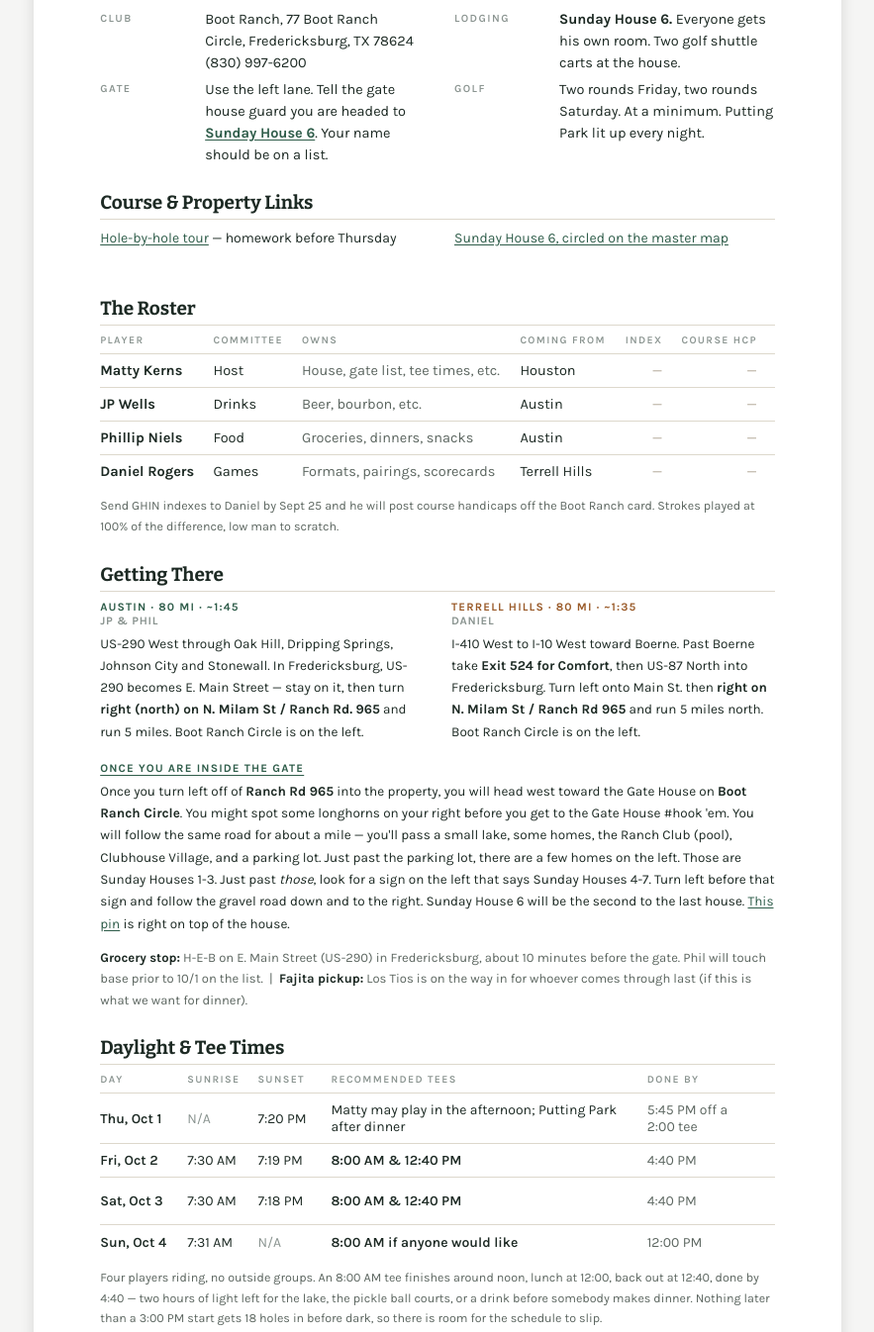
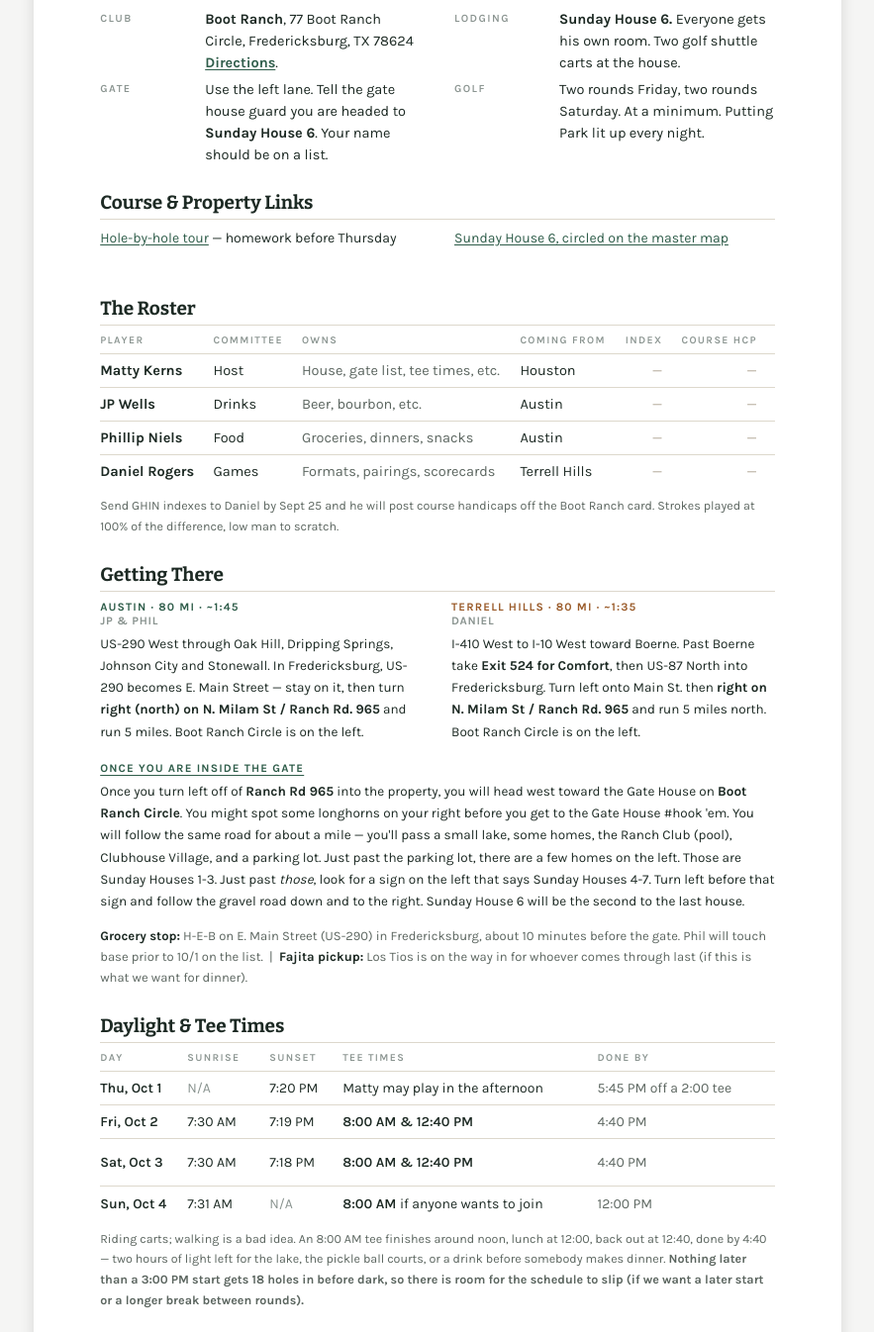
Before and after one commit to matke-lgtm/compadre26, a plain HTML site: page index.html in a window 1280 px wide. Shown: the part 260-1606 px from the top of the page at 99% size, without its empty margins (198-1081 px from the left). Drawn offline with nearby package versions, Linux system fonts and the light colour scheme.

Commit message:
Add files via upload

```diff
--- a/index.html
+++ b/index.html
@@ -43,6 +43,10 @@
     .sheet div[style*="break-inside:avoid"][style*="margin-bottom:16px"],
     .sheet div[style*="break-inside: avoid"][style*="margin-bottom: 16px"] {
       border-top: 1px solid #ddd8cc !important; padding-top: 12px !important; margin-bottom: 18px !important; }
+    /* first item of a day sits right under the day rule (or its intro line) — no divider */
+    .sheet div[style*="height:2px"] + div[style*="break-inside:avoid"],
+    .sheet div[style*="height:2px"] + p + div[style*="break-inside:avoid"] {
+      border-top: none !important; padding-top: 0 !important; }
     .sheet div[style*="font:600 16px Bitter"],
     .sheet div[style*="font: 600 16px Bitter"] {
       font-size: 17px !important; color: #2f5d4a !important; margin-bottom: 9px !important; }
@@ -81,9 +85,9 @@
   </div>
 
   <div style="display:grid; grid-template-columns:1fr 1fr; gap:6px 34px; margin:18px 0 4px; font-size:14.5px; line-height:1.5">
-    <div style="display:flex; gap:10px"><span style="flex:0 0 96px; font:600 11px Karla; letter-spacing:.13em; text-transform:uppercase; color:#8a9490; padding-top:3px">Club</span><span>Boot Ranch, 77 Boot Ranch Circle, Fredericksburg, TX 78624<br>(830) 997-6200</span></div>
+    <div style="display:flex; gap:10px"><span style="flex:0 0 96px; font:600 11px Karla; letter-spacing:.13em; text-transform:uppercase; color:#8a9490; padding-top:3px">Club</span><span><b>Boot Ranch</b>, 77 Boot Ranch Circle, Fredericksburg, TX 78624<br><b><a href="https://maps.app.goo.gl/6eXpGz9qFtswGACx7" target="_blank" rel="noopener">Directions</a></b>.</span></div>
     <div style="display:flex; gap:10px"><span style="flex:0 0 96px; font:600 11px Karla; letter-spacing:.13em; text-transform:uppercase; color:#8a9490; padding-top:3px">Lodging</span><span><strong>Sunday House 6.</strong> Everyone gets his own room. Two golf shuttle carts at the house.</span></div>
-    <div style="display:flex; gap:10px"><span style="flex:0 0 96px; font:600 11px Karla; letter-spacing:.13em; text-transform:uppercase; color:#8a9490; padding-top:3px">Gate</span><span>Use the left lane. Tell the gate house guard you are headed to <strong><a href="https://maps.app.goo.gl/6eXpGz9qFtswGACx7" target="_blank" rel="noopener">Sunday House 6</a></strong>. Your name should be on a list.</span></div>
+    <div style="display:flex; gap:10px"><span style="flex:0 0 96px; font:600 11px Karla; letter-spacing:.13em; text-transform:uppercase; color:#8a9490; padding-top:3px">Gate</span><span>Use the left lane. Tell the gate house guard you are headed to <strong>Sunday House 6</strong>. Your name should be on a list.</span></div>
     <div style="display:flex; gap:10px"><span style="flex:0 0 96px; font:600 11px Karla; letter-spacing:.13em; text-transform:uppercase; color:#8a9490; padding-top:3px">Golf</span><span>Two rounds Friday, two rounds Saturday. At a minimum. Putting Park lit up every night.</span></div>
   </div>
 
@@ -153,13 +157,13 @@
     </div>
     <div>
       <div style="font:700 11.5px Karla; letter-spacing:.1em; text-transform:uppercase; color:#9a5b2a; margin-bottom:6px">Terrell Hills · 80 mi · ~1:35<br><span style="color:#8a9490; letter-spacing:.06em">Daniel</span></div>
-      <p style="margin:0">I-410 West to I-10 West toward Boerne. Past Boerne take <strong>Exit 524 for Comfort</strong>, then US-87 North into Fredericksburg. Turn left onto Main St. then&nbsp;<strong style="">right on N. Milam St / Ranch Rd 965</strong>&nbsp;and run 5 miles north. Boot Ranch Circle is on the left.</p>
+      <p style="margin:0">I-410 West to I-10 West toward Boerne. Past Boerne take <strong>Exit 524 for Comfort</strong>, then US-87 North into Fredericksburg. Turn left onto Main St. then&nbsp;<strong style="">right on N. Milam St / Ranch Rd. 965</strong>&nbsp;and run 5 miles north. Boot Ranch Circle is on the left.</p>
     </div>
 
   </div>
   <div style="margin:18px 0 0; break-inside:avoid">
     <div style="font:700 11.5px Karla; letter-spacing:.1em; text-transform:uppercase; color:#2f5d4a; margin-bottom:6px; text-decoration:underline; text-underline-offset:3px">Once you are inside the gate</div>
-    <p style="margin:0; font-size:13.5px; line-height:1.65">Once you turn left off of <b>Ranch Rd 965</b> into the property, you will head west toward the Gate House on <b>Boot Ranch Circle</b>. You might spot some longhorns on your right before you get to the Gate House #hook 'em. You will follow the same road for about a mile — you'll pass a small lake, some homes, the Ranch Club (pool), Clubhouse Village, and a parking lot. Just past the parking lot, there are a few homes on the left. Those are Sunday Houses 1-3. Just past <em>those</em>, look for a sign on the left that says Sunday Houses 4-7. Turn left before that sign and follow the gravel road down and to the right. Sunday House 6 will be the second to the last house. <a href="https://maps.app.goo.gl/6eXpGz9qFtswGACx7" target="_blank" rel="noopener">This pin</a> is right on top of the house.</p>
+    <p style="margin:0; font-size:13.5px; line-height:1.65">Once you turn left off of <b>Ranch Rd 965</b> into the property, you will head west toward the Gate House on <b>Boot Ranch Circle</b>. You might spot some longhorns on your right before you get to the Gate House #hook 'em. You will follow the same road for about a mile — you'll pass a small lake, some homes, the Ranch Club (pool), Clubhouse Village, and a parking lot. Just past the parking lot, there are a few homes on the left. Those are Sunday Houses 1-3. Just past <em>those</em>, look for a sign on the left that says Sunday Houses 4-7. Turn left before that sign and follow the gravel road down and to the right. Sunday House 6 will be the second to the last house.</p>
   </div>
   <p style="font-size:13px; line-height:1.65; color:#5c6660; margin:12px 0 0; break-inside:avoid"><strong style="color: rgb(29, 42, 36);">Grocery stop:</strong> H-E-B on E. Main Street (US-290) in Fredericksburg, about 10 minutes before the gate. Phil will touch base prior to 10/1 on the list.&nbsp; |&nbsp;&nbsp;<strong style="color: rgb(29, 42, 36);">Fajita pickup:</strong> Los Tios is on the way in for whoever comes through last (if this is what we want for dinner).</p>
 
@@ -170,7 +174,7 @@
         <th style="text-align:left; font:600 10.5px Karla; letter-spacing:.13em; text-transform:uppercase; color:#8a9490; padding:0 18px 7px 0">Day</th>
         <th style="text-align:left; font:600 10.5px Karla; letter-spacing:.13em; text-transform:uppercase; color:#8a9490; padding:0 18px 7px 0">Sunrise</th>
         <th style="text-align:left; font:600 10.5px Karla; letter-spacing:.13em; text-transform:uppercase; color:#8a9490; padding:0 18px 7px 0">Sunset</th>
-        <th style="text-align:left; font:600 10.5px Karla; letter-spacing:.13em; text-transform:uppercase; color:#8a9490; padding:0 18px 7px 0">Recommended tees</th>
+        <th style="text-align:left; font:600 10.5px Karla; letter-spacing:.13em; text-transform:uppercase; color:#8a9490; padding:0 18px 7px 0">Tee times</th>
         <th style="text-align:left; font:600 10.5px Karla; letter-spacing:.13em; text-transform:uppercase; color:#8a9490; padding:0 18px 7px 0">Done by</th>
       </tr>
     </thead>
@@ -179,7 +183,7 @@
         <td style="padding:8px 18px 8px 0; border-top:1px solid #ddd8cc; font-weight:600">Thu, Oct 1</td>
         <td style="padding:8px 18px 8px 0; border-top:1px solid #ddd8cc; color:#8a9490">N/A&nbsp;</td>
         <td style="padding:8px 18px 8px 0; border-top:1px solid #ddd8cc">7:20 PM</td>
-        <td style="padding: 8px 18px 8px 0; border-top: 1px solid #ddd8cc">Matty may play in the afternoon; Putting Park after dinner</td>
+        <td style="padding: 8px 18px 8px 0; border-top: 1px solid #ddd8cc">Matty may play in the afternoon</td>
         <td style="padding:8px 18px 8px 0; border-top:1px solid #ddd8cc; color:#5c6660">5:45 PM off a 2:00 tee</td>
       </tr>
       <tr>
@@ -200,12 +204,12 @@
         <td style="padding: 8px 18px 8px 0; border-top: 1px solid #ddd8cc; font-weight: 600; width: 70px; height: 19px">Sun, Oct 4</td>
         <td style="padding:8px 18px 8px 0; border-top:1px solid #ddd8cc">7:31 AM</td>
         <td style="padding:8px 18px 8px 0; border-top:1px solid #ddd8cc; color:#8a9490">N/A</td>
-        <td style="padding:8px 18px 8px 0; border-top:1px solid #ddd8cc; font-weight:600">8:00 AM if anyone would like</td>
+        <td style="padding:8px 18px 8px 0; border-top:1px solid #ddd8cc; font-weight:600">8:00 AM <span style="font-weight: normal;">if anyone wants to join</span></td>
         <td style="padding:8px 18px 8px 0; border-top:1px solid #ddd8cc; color:#5c6660">12:00 PM</td>
       </tr>
     </tbody>
   </table>
-  <p style="font-size:12.5px; line-height:1.65; color:#5c6660; margin:8px 0 0">Four players riding, no outside groups. An 8:00 AM tee finishes around noon, lunch at 12:00, back out at 12:40, done by 4:40 — two hours of light left for the lake, the pickle ball courts, or a drink before somebody makes dinner. Nothing later than a 3:00 PM start gets 18 holes in before dark, so there is room for the schedule to slip.</p>
+  <p style="font-size:12.5px; line-height:1.65; color:#5c6660; margin:8px 0 0">Riding carts; walking is a bad idea. An 8:00 AM tee finishes around noon, lunch at 12:00, back out at 12:40, done by 4:40 — two hours of light left for the lake, the pickle ball courts, or a drink before somebody makes dinner. <b>Nothing later than a 3:00 PM start gets 18 holes in before dark, so there is room for the schedule to slip (if we want a later start or a longer break between rounds).</b></p>
 
   <h2 style="font-family:Bitter,Georgia,serif; font-size:19px; margin:26px 0 10px; padding-bottom:5px; border-bottom:1px solid #ddd8cc; break-before:page">Food &amp; The Pace of the Trip</h2>
   <p style="font-size:14px; line-height:1.6; margin:0 0 10px">Two instincts in this group: cook every meal at the house, or let the club serve us. Both are good and we can have both without arguing about it on Thursday night. The plan below splits it — one pickup night, one house dinner, one served dinner — and everything golf-adjacent (tacos, box lunches, men's grill) comes from the club so nobody is cooking before a round.</p>
@@ -245,7 +249,7 @@
 
   <div style="break-inside:avoid; margin-bottom:16px">
     <div style="font:600 16px Bitter,Georgia,serif; margin-bottom:6px">2:00 PM — Host's afternoon, open invitation</div>
-    <div style="display:flex; gap:12px; font-size:14px; line-height:1.5"><span style="flex:0 0 108px; font:600 11px Karla; letter-spacing:.13em; text-transform:uppercase; color:#8a9490; padding-top:3px">Option 1</span><span>Play a round. A 2:00 PM tee is in by 6:00. Others could join for the back nine.</span></div>
+    <div style="display:flex; gap:12px; font-size:14px; line-height:1.5"><span style="flex:0 0 108px; font:600 11px Karla; letter-spacing:.13em; text-transform:uppercase; color:#8a9490; padding-top:3px">Option 1</span><span>Play a round. A 2:00 PM tee is in by 6:00 PM. Others could join for the back nine.</span></div>
     <div style="display:flex; gap:12px; font-size:14px; line-height:1.5"><span style="flex:0 0 108px; font:600 11px Karla; letter-spacing:.13em; text-transform:uppercase; color:#8a9490; padding-top:3px">Option 2</span><span>Practice park and the range, easy afternoon.</span></div>
     <div style="display:flex; gap:12px; font-size:14px; line-height:1.5"><span style="flex:0 0 108px; font:600 11px Karla; letter-spacing:.13em; text-transform:uppercase; color:#8a9490; padding-top:3px">Option 3</span><span>Pickle ball warm up.</span></div>
   </div>
```
